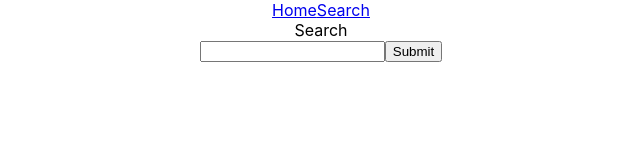
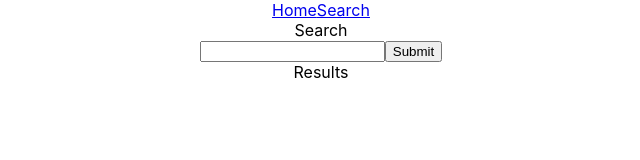
Before and after one commit to RGordon93/pokemon-app-project-2, a React (Create React App) app: page /Search in a window 1280 px wide. Shown: the top 160 px of the page, without its empty margins (319-959 px from the left). Built offline with nearby package versions, Linux system fonts and the light colour scheme; no server answers.

Commit message:
adding useEffect

```diff
--- a/src/App.js
+++ b/src/App.js
@@ -12,9 +12,10 @@ function App() {
 		<div className='App'>
 			<Nav />
 			<main>
-				<Route path='/Home' component={Home} />
-				<Route path='/Search' component={Search} />
+				<Route path='/home' exact component={Home} />
+				<Route path='/search' component={Search} />
 				<Route path='/' exact render={() => <Redirect to='/home' />} />
+				{/* <Route path='/results' render={<Results />} /> */}
 			</main>
 		</div>
 	);
--- a/src/Results/Results.js
+++ b/src/Results/Results.js
@@ -1,7 +1,14 @@
-import React from 'react';
+import React, { useEffect } from 'react';
 
 
 const Results = () => {
+    useEffect(() => {
+        const url = 'https://pokeapi.co/api/v2/pokemon/';
+        fetch(url)
+          .then(res => res.json())
+          .then(console.log)
+          .catch(console.error)
+    }, [])
     return (
 			<div>
 				Results
@@ -10,9 +17,3 @@ const Results = () => {
 };
 
 export default Results;
-
-// const url = '';
-// fetch(url)
-//   .then(res => res.json())
-//   .then(console.log)
-//   .catch(console.error)
--- a/src/Search/Search.js
+++ b/src/Search/Search.js
@@ -28,6 +28,7 @@ const Search = () => {
 					<button type='submit'>Submit</button>
 				</label>
 			</form>
+			<Results />
 		</div>
 	);
 };
```
